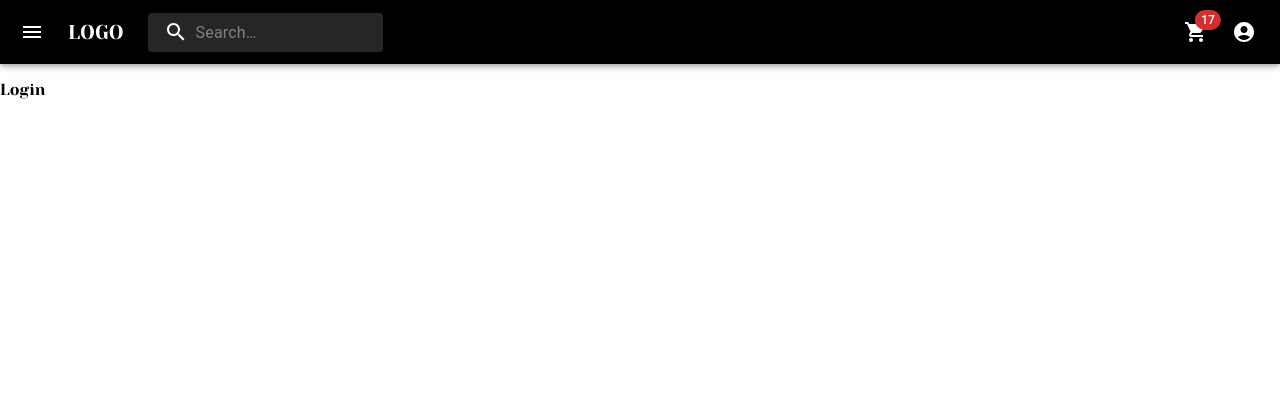
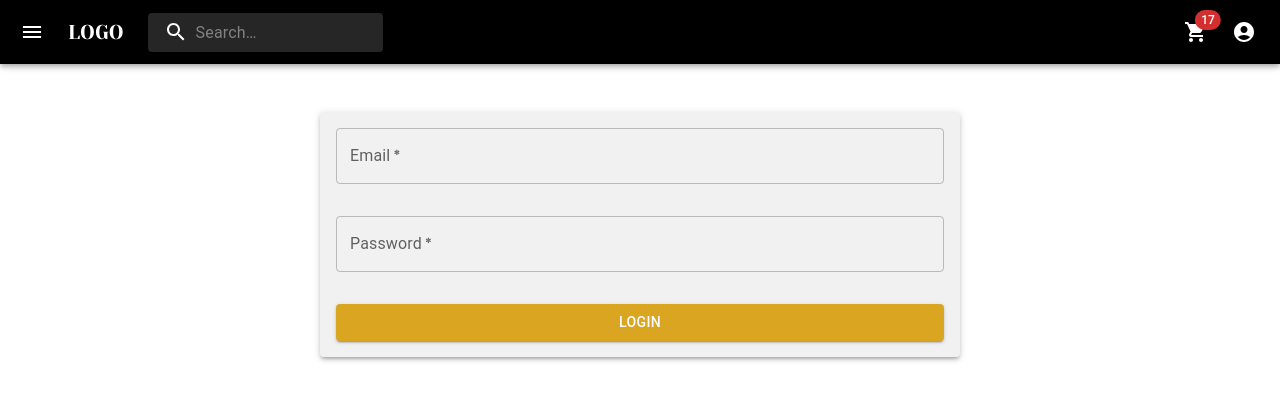
Before and after one commit to dyslecixdev/MERN-ecommerce, a React (Create React App) app in the folder client/: page /login in a window 1280 px wide. Shown: the top 400 px of the page. Built offline with nearby package versions, Linux system fonts and the light colour scheme.

Commit message:
Login page frontend

```diff
--- a/client/src/components/Footer.jsx
+++ b/client/src/components/Footer.jsx
@@ -28,7 +28,7 @@ const Footer = () => {
 				<Typography variant='h6' noWrap component='div'>
 					LOGO
 				</Typography>
-				<Typography variant='p' component='div'>
+				<Typography variant='p' component='div' sx={{color: 'gray'}}>
 					Lorem ipsum dolor sit amet consectetur adipisicing elit. Iusto voluptas possimus
 					laboriosam mollitia aut animi placeat, a molestiae esse quas. Accusantium,
 					laborum deleniti doloribus ducimus magni non enim atque ipsum facilis harum,
@@ -64,24 +64,24 @@ const Footer = () => {
 				<Typography
 					variant='p'
 					component='div'
-					sx={{display: 'flex', alignItems: 'center'}}
+					sx={{display: 'flex', alignItems: 'center', color: 'gray'}}
 				>
-					<Room sx={{marginRight: '1rem'}} /> 123 Imaginary Lane, Los Angeles, California,
-					90001
+					<Room sx={{marginRight: '1rem', color: 'red'}} /> 123 Imaginary Lane, Los
+					Angeles, California, 90001
 				</Typography>
 				<Typography
 					variant='p'
 					component='div'
-					sx={{display: 'flex', alignItems: 'center'}}
+					sx={{display: 'flex', alignItems: 'center', color: 'gray'}}
 				>
 					<Phone sx={{marginRight: '1rem'}} /> 909-909-9009
 				</Typography>
 				<Typography
 					variant='p'
 					component='div'
-					sx={{display: 'flex', alignItems: 'center'}}
+					sx={{display: 'flex', alignItems: 'center', color: 'gray'}}
 				>
-					<MailOutline sx={{marginRight: '1rem'}} /> fakeEmail@gmail.com
+					<MailOutline sx={{marginRight: '1rem', color: 'blue'}} /> fakeEmail@gmail.com
 				</Typography>
 			</Item>
 		</Stack>
--- a/client/src/pages/Login.jsx
+++ b/client/src/pages/Login.jsx
@@ -1,7 +1,98 @@
-import React from 'react';
+import {useState} from 'react';
+import {useNavigate} from 'react-router-dom';
+import {useDispatch, useSelector} from 'react-redux';
+
+import {TextField, Button, Paper, Typography} from '@mui/material';
+
+import axios from 'axios';
+
+import {loginStart, loginSuccess, loginFailure} from '../redux/userRedux';
 
 function Login() {
-	return <div>Login</div>;
+	const [email, setEmail] = useState('');
+	const [password, setPassword] = useState('');
+	const [errorMessage, setErrorMessage] = useState('');
+
+	const dispatch = useDispatch();
+	const {isFetching} = useSelector(state => state.user);
+
+	const navigate = useNavigate();
+
+	// Logs a user into the app
+	const handleSubmit = async e => {
+		e.preventDefault();
+		dispatch(loginStart());
+		try {
+			const res = await axios.post('http://localhost:5000/users/login', {
+				email,
+				password
+			});
+			dispatch(loginSuccess(res.data));
+			navigate('/');
+		} catch (err) {
+			setErrorMessage(err.response.data);
+			dispatch(loginFailure());
+		}
+	};
+
+	return (
+		<div
+			style={{
+				display: 'flex',
+				justifyContent: 'center',
+				alignItems: 'center',
+				padding: '2rem 0'
+			}}
+		>
+			<Paper
+				elevation={3}
+				component='form'
+				onSubmit={handleSubmit}
+				sx={{
+					width: {
+						xs: '100%',
+						sm: '90%',
+						md: '75%',
+						lg: '50%',
+						xl: '40%'
+					},
+					padding: '1rem',
+					display: 'flex',
+					flexDirection: 'column',
+					gap: '2rem',
+					background: '#F1F1F1'
+				}}
+			>
+				{errorMessage && (
+					<Typography color='error' sx={{textAlign: 'center'}}>
+						{errorMessage}
+					</Typography>
+				)}
+				<TextField
+					label='Email'
+					type='email'
+					required
+					value={email}
+					onChange={e => setEmail(e.target.value)}
+				/>
+				<TextField
+					label='Password'
+					type='password'
+					required
+					value={password}
+					onChange={e => setPassword(e.target.value)}
+				/>
+				<Button
+					type='submit'
+					variant='contained'
+					disabled={isFetching}
+					sx={{background: '#DAA520', '&:hover': {background: '#E4BA4D'}}}
+				>
+					Login
+				</Button>
+			</Paper>
+		</div>
+	);
 }
 
 export default Login;
--- a/client/src/pages/Register.jsx
+++ b/client/src/pages/Register.jsx
@@ -2,7 +2,7 @@ import {useState} from 'react';
 import {useNavigate} from 'react-router-dom';
 import {useDispatch, useSelector} from 'react-redux';
 
-import {TextField, Button, Paper, Typography, ButtonGroup} from '@mui/material';
+import {TextField, Button, Paper, Typography} from '@mui/material';
 
 import axios from 'axios';
 
@@ -65,7 +65,7 @@ function Register() {
 					display: 'flex',
 					flexDirection: 'column',
 					gap: '2rem',
-					background: 'white'
+					background: '#F1F1F1'
 				}}
 			>
 				{errorMessage && (
@@ -101,7 +101,12 @@ function Register() {
 					value={confirmPassword}
 					onChange={e => setConfirmPassword(e.target.value)}
 				/>
-				<Button type='submit' variant='contained' disabled={isFetching}>
+				<Button
+					type='submit'
+					variant='contained'
+					disabled={isFetching}
+					sx={{background: '#DAA520', '&:hover': {background: '#E4BA4D'}}}
+				>
 					Register
 				</Button>
 			</Paper>
```
